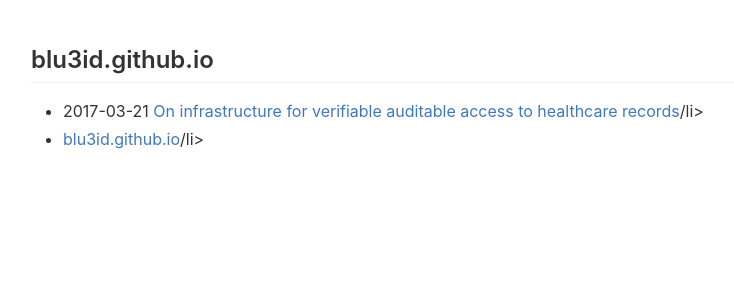
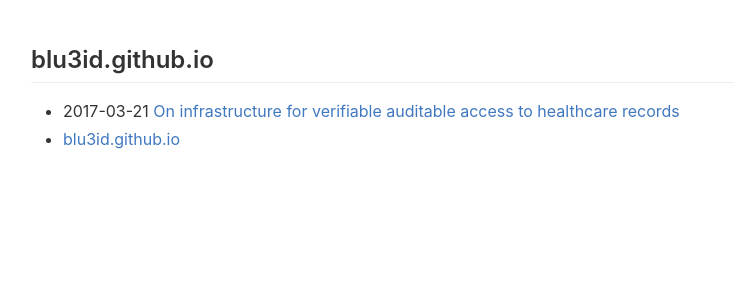
Before and after one commit to blu3id/blu3id.github.io, a Jekyll site: the page built from index.md, in a window 1280 px wide. Shown: the top 300 px of the page, without its empty margins (164-898 px from the left). Built offline with Jekyll 4.4.1, drawn with Linux system fonts in a browser that asks for light colours.

Commit message:
fix template

```diff
--- a/_layouts/default-index.html
+++ b/_layouts/default-index.html
@@ -20,8 +20,8 @@
 <h2>{{ page.title }}</h2>
 <ul>
   {% for post in site.pages do %}
-    {% if post.data != "" %}
-    <li>{{ post.date }} <a href="{{ post.url }}">{{ post.title }}</a>/li>
+    {% if post.date != "" %}
+    <li>{{ post.date }} <a href="{{ post.url }}">{{ post.title }}</a></li>
     {% endif %}
   {% endfor %}
 </ul>
```
